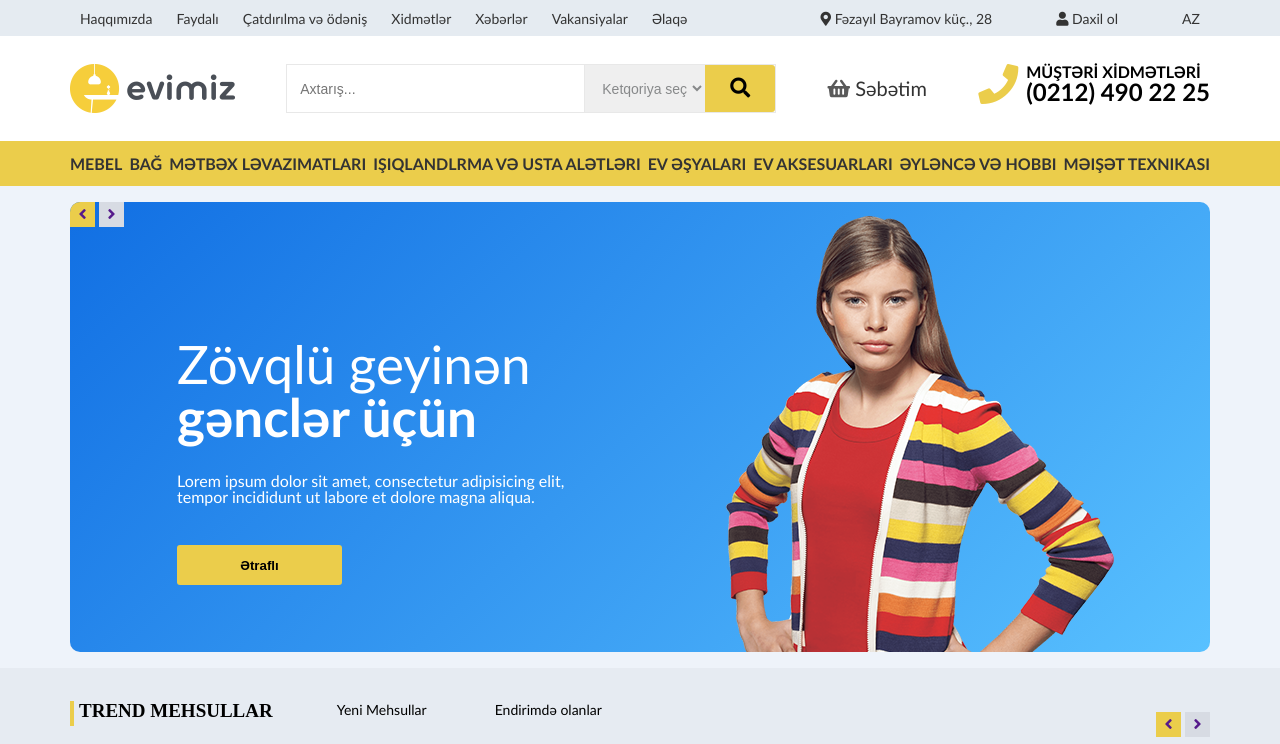
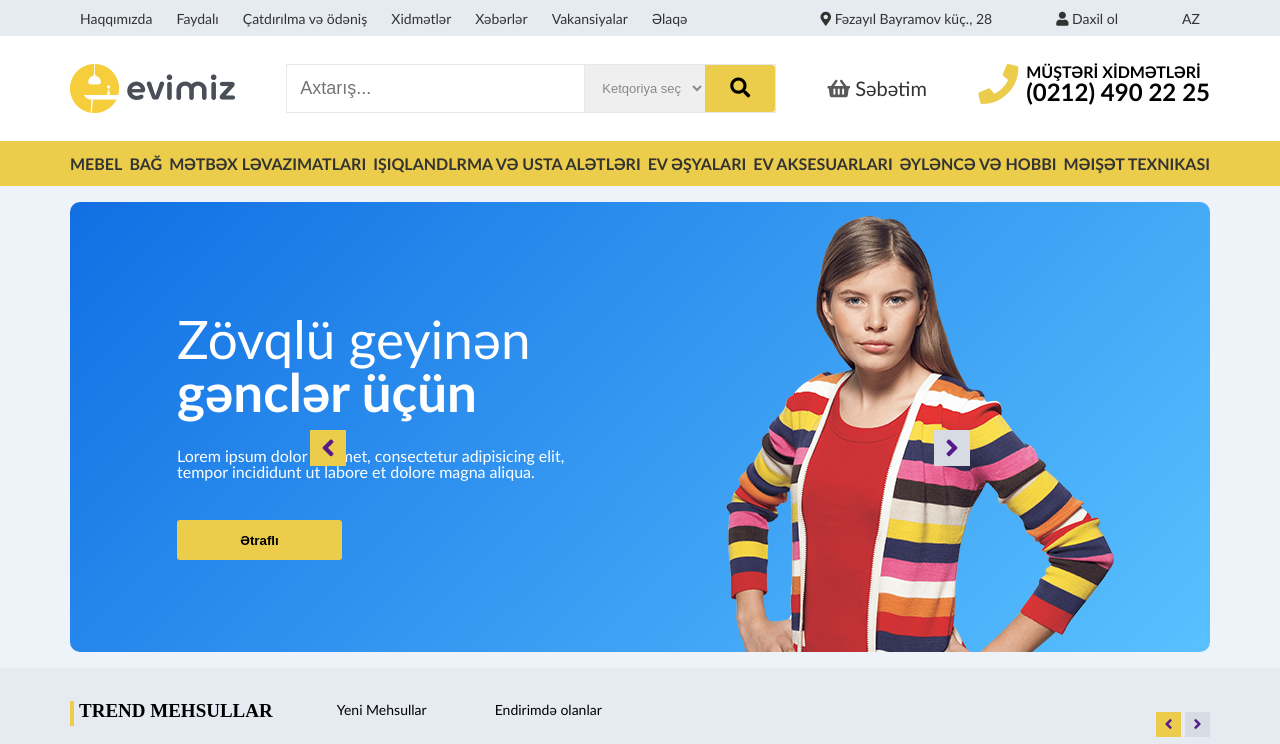
Before and after one commit to anargahramanov/evimiz, a plain HTML site: page index.html in a window 1280 px wide. Shown: the top 744 px of the page. Drawn offline with nearby package versions, Linux system fonts and the light colour scheme.

Commit message:
slide arrows

```diff
--- a/css/style.css
+++ b/css/style.css
@@ -62,7 +62,7 @@
 	width: 282px;
 	border:none;
 	border-right: 1px solid #e8e8e8;
-	font-size: 14px;
+	font-size: 18px;
 	color: rgb(135,137,138);
 	padding-left: 13px;
 	outline: none;
@@ -80,7 +80,7 @@
 
 #header .navBar .search select{
 	border:none;
-	font-size: 14px;
+	font-size: 13px;
 	color: rgb(135,137,138);
 	width: 120px;
 	padding-left: 13px;
@@ -160,6 +160,32 @@
 	background-image: linear-gradient(135deg, #116fe3 0%, #59c1ff 100%);
 	position: relative;
 	overflow: hidden;
+}
+
+.slider .arrowSol{
+    background-color: #ebcd4b;
+    width: 36px;
+    height: 36px;
+    text-align: center;
+    line-height: 36px;
+    font-size: 27px;
+    position: absolute;
+    top: 430px;
+    left: 310px;
+    z-index: 1;
+}
+
+.slider .arrowSag{
+    background-color: #d7dbe3;
+    width: 36px;
+    height: 36px;
+    text-align: center;
+    line-height: 36px;
+    font-size: 27px;
+    position: absolute;
+    top: 430px;
+    right: 310px;
+    z-index: 1;
 }
 
 .slide img{
--- a/index.html
+++ b/index.html
@@ -115,9 +115,9 @@
 		<section id="body">
 			<div class="slider">
 				<div class="container">
+					<a class="arrowSol" href=""><i class="fas fa-angle-left "></i></a>
+					<a class="arrowSag" href=""><i class="fas fa-angle-right"></i></a>
 					<div class="slide">
-						<a href=""><i class="fas fa-angle-left arrowSol"></i></a>
-						<a href=""><i class="fas fa-angle-right arrowSag"></i></a>
 						<div>
 							<h1>Zövqlü geyinən <span>gənclər üçün</span></h1>
 							<p>Lorem ipsum dolor sit amet, consectetur adipisicing elit,
```
